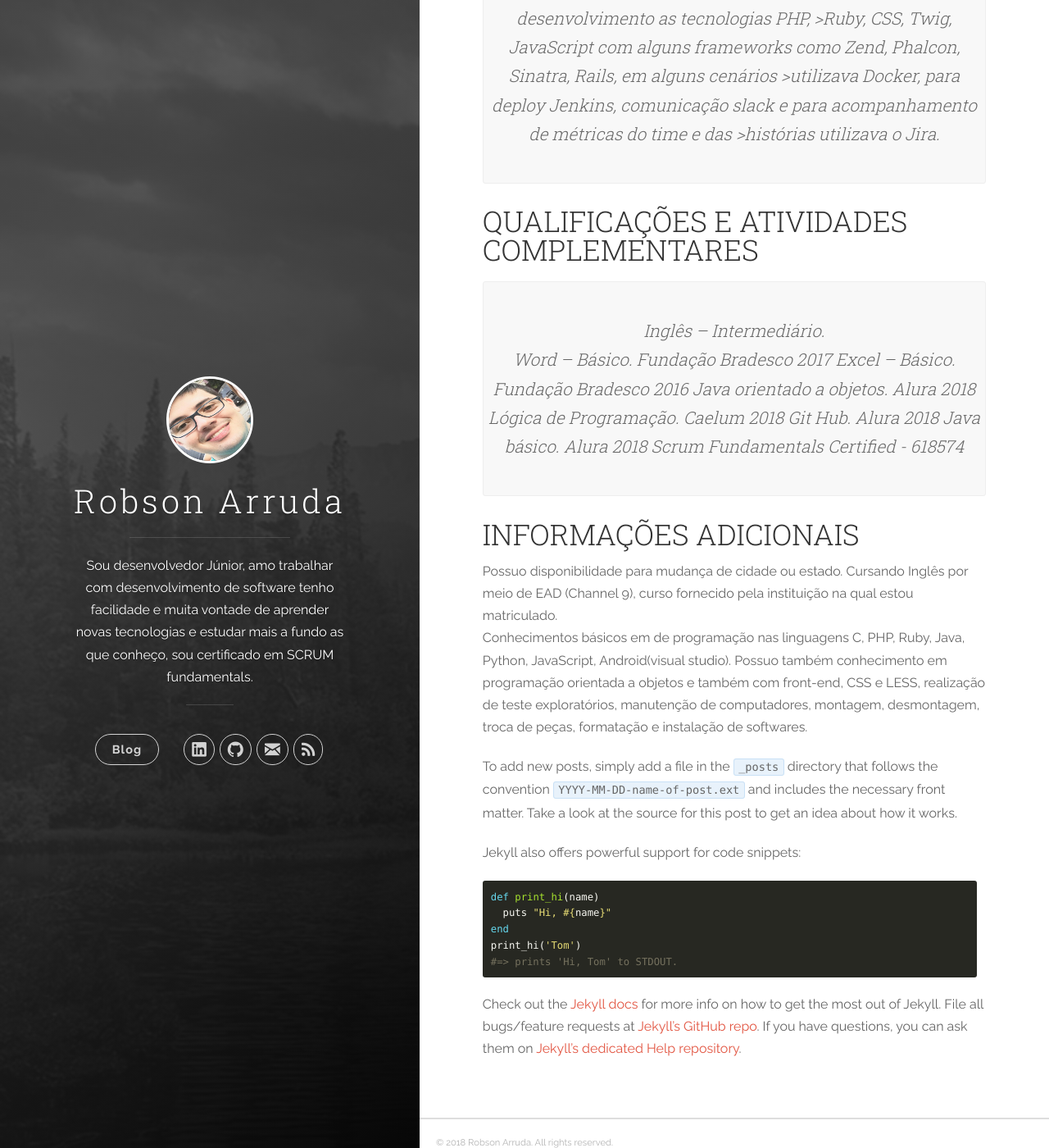
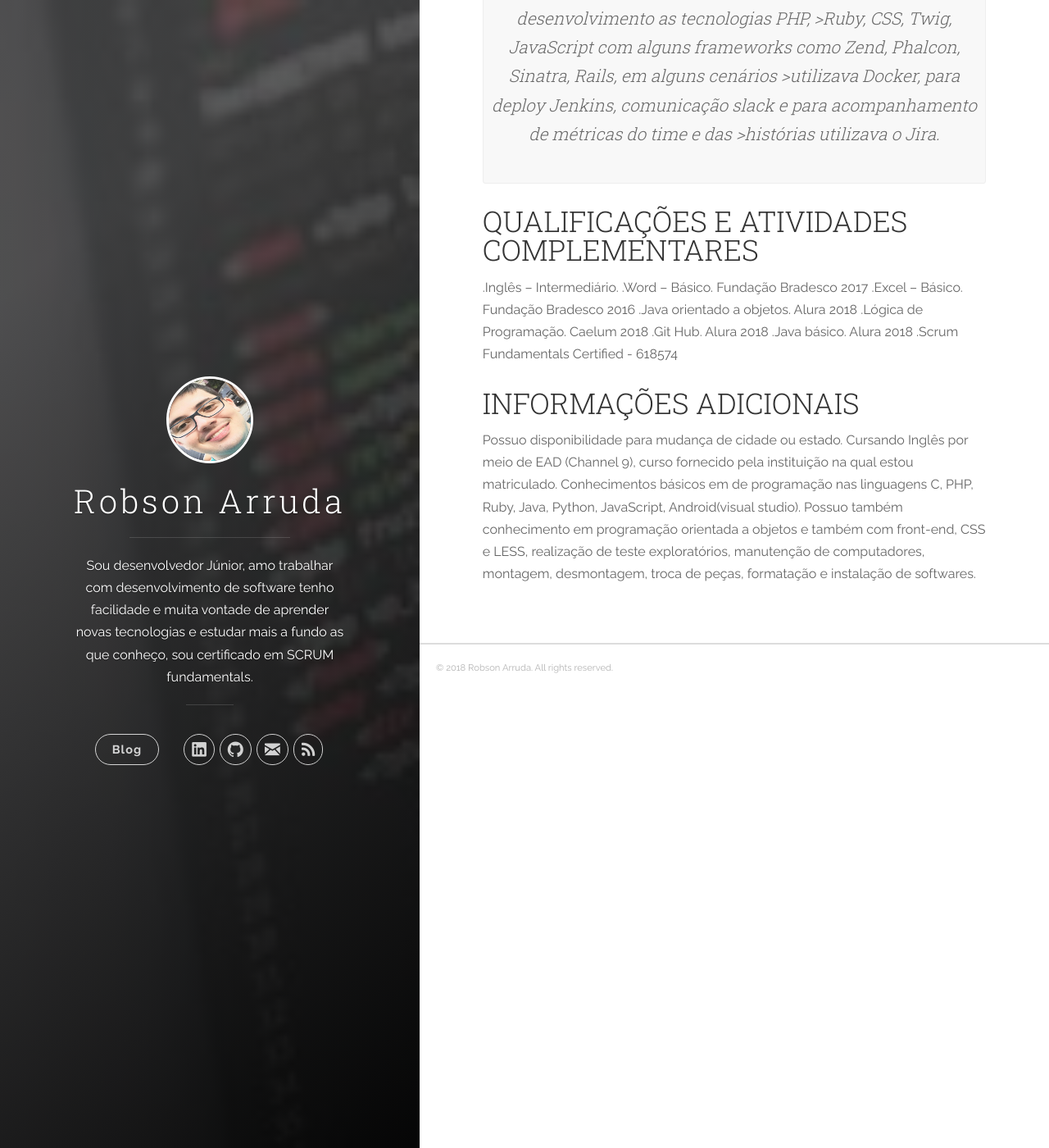
Before and after one commit to arrudaRobson/arrudarobson.github.io, a Jekyll site: the page built from _posts/2016-01-08-welcome-to-jekyll.markdown, in a window 1280 px wide and 1400 px high, scrolled down 1057 px. Shown: the whole window at 82% size. Built offline with Jekyll 4.4.1, drawn with Linux system fonts in a browser that asks for light colours; some of the changed text lies outside the part shown.

Commit message:
Changes post

````diff
--- a/_includes/header.html
+++ b/_includes/header.html
@@ -3,7 +3,7 @@
   <i class="icon icon-x-circle btn-mobile-close__icon hidden"></i>
 </span>
 
-<header class="panel-cover" style="background-image: url({{ site.baseurl }}/images/cover.jpg)">
+<header class="panel-cover" style="background-image: url({{ site.baseurl }}/images/cover.jpeg)">
   <div class="panel-main">
 
     <div class="panel-main__inner panel-inverted">
--- a/_posts/2016-01-08-welcome-to-jekyll.markdown
+++ b/_posts/2016-01-08-welcome-to-jekyll.markdown
@@ -25,14 +25,14 @@ Tecnólogo em Análise e Desenvolvimento de Sistemas, Universidade Nove de Julho
 
 ## QUALIFICAÇÕES E ATIVIDADES COMPLEMENTARES
 
->Inglês – Intermediário.
->Word – Básico. Fundação Bradesco 2017
->Excel – Básico. Fundação Bradesco 2016
->Java orientado a objetos. Alura 2018
->Lógica de Programação. Caelum 2018
->Git Hub. Alura 2018
->Java básico. Alura 2018
->Scrum Fundamentals Certified - 618574
+.Inglês – Intermediário.
+.Word – Básico. Fundação Bradesco 2017
+.Excel – Básico. Fundação Bradesco 2016
+.Java orientado a objetos. Alura 2018
+.Lógica de Programação. Caelum 2018
+.Git Hub. Alura 2018
+.Java básico. Alura 2018
+.Scrum Fundamentals Certified - 618574
 
 ## INFORMAÇÕES ADICIONAIS
 
@@ -40,22 +40,3 @@ Possuo disponibilidade para mudança de cidade ou estado.
 Cursando Inglês por meio de EAD (Channel 9), curso fornecido pela instituição na qual estou matriculado.
 Conhecimentos básicos em de programação nas linguagens C, PHP, Ruby, Java, Python, JavaScript, Android(visual studio).
 Possuo também conhecimento em programação orientada a objetos e também com front-end, CSS e LESS, realização de teste exploratórios, manutenção de computadores, montagem, desmontagem, troca de peças, formatação e instalação de softwares.
-
-
-To add new posts, simply add a file in the `_posts` directory that follows the convention `YYYY-MM-DD-name-of-post.ext` and includes the necessary front matter. Take a look at the source for this post to get an idea about how it works.
-
-Jekyll also offers powerful support for code snippets:
-
-``` ruby
-def print_hi(name)
-  puts "Hi, #{name}"
-end
-print_hi('Tom')
-#=> prints 'Hi, Tom' to STDOUT.
-```
-
-Check out the [Jekyll docs][jekyll] for more info on how to get the most out of Jekyll. File all bugs/feature requests at [Jekyll’s GitHub repo][jekyll-gh]. If you have questions, you can ask them on [Jekyll’s dedicated Help repository][jekyll-help].
-
-[jekyll]:      http://jekyllrb.com
-[jekyll-gh]:   https://github.com/jekyll/jekyll
-[jekyll-help]: https://github.com/jekyll/jekyll-help
````
Also changed, not shown: other parts of _posts/2016-01-08-welcome-to-jekyll.markdown (+1 -1 lines), images/cover.jpeg (added).
